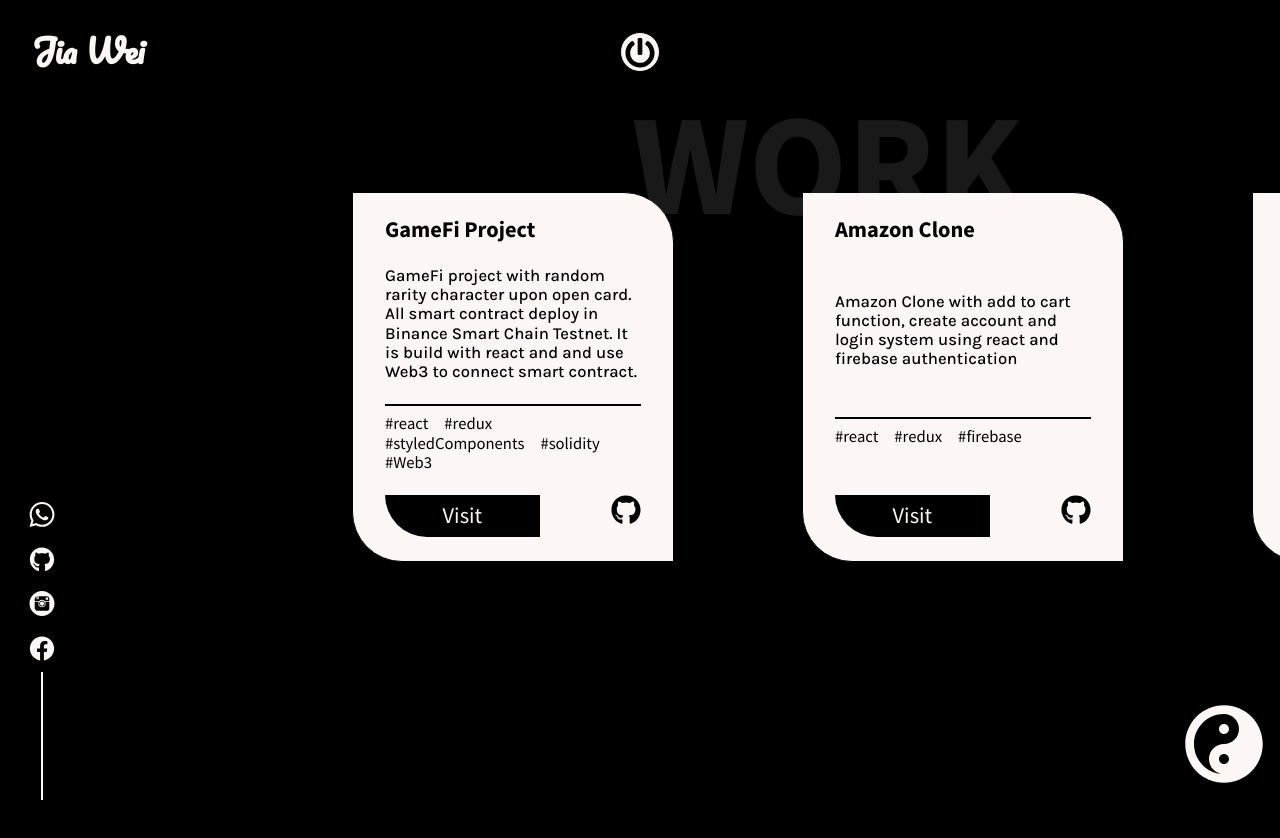
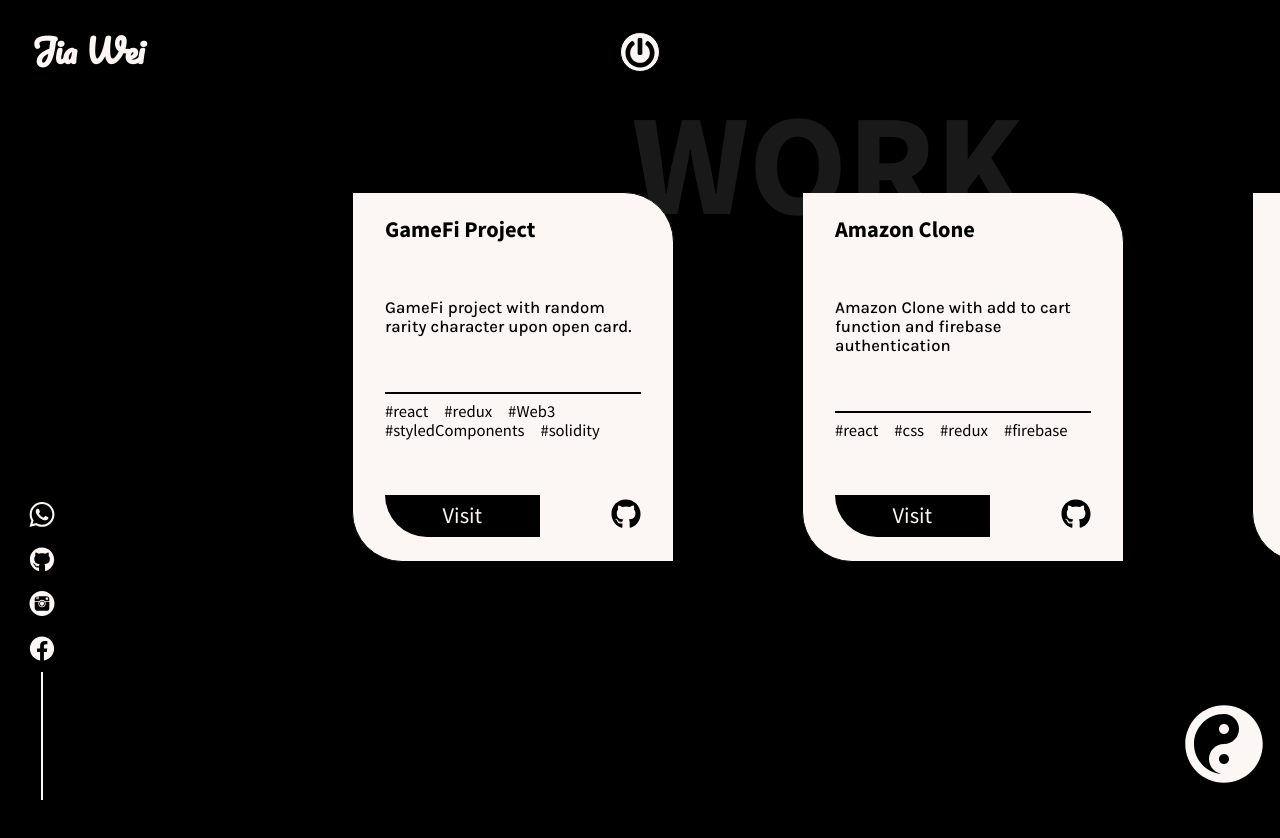
Before and after one commit to jia-wei-00/react-portfolio, a React (Create React App) app: page /work in a window 1280 px wide. Shown: the top 838 px of the page. Built offline with nearby package versions, Linux system fonts and the light colour scheme.

Commit message:
update work

```diff
--- a/src/components/AllSvgs.js
+++ b/src/components/AllSvgs.js
@@ -50,6 +50,25 @@
       <path
         fill={props.fill}
         d="M17.833 6.595v1.476a.43.43 0 0 1-.435.429h-1.465a.433.433 0 0 1-.434-.429V6.595c0-.237.195-.428.434-.428h1.465a.43.43 0 0 1 .435.428zM12 14.093c1.121 0 2.028-.908 2.028-2.029a2.028 2.028 0 1 0-4.056 0c0 1.121.907 2.029 2.028 2.029zM24 12c0 6.627-5.373 12-12 12S0 18.627 0 12 5.373 0 12 0s12 5.373 12 12zm-5-1.75h-3.953c.316.533.508 1.149.508 1.813a3.564 3.564 0 0 1-7.127 0c0-.665.191-1.281.509-1.813H5v5.996C5 17.767 6.27 19 7.791 19h8.454A2.755 2.755 0 0 0 19 16.246V10.25zm-7.009 4.559a2.748 2.748 0 0 0 2.745-2.746 2.74 2.74 0 0 0-1.614-2.5 2.732 2.732 0 0 0-2.94.437 2.739 2.739 0 0 0-.938 2.063 2.751 2.751 0 0 0 2.747 2.746zM19 7.754A2.755 2.755 0 0 0 16.245 5H9.083v2.917H8.5V5h-.583v2.917h-.584V5.045a2.786 2.786 0 0 0-.583.157v2.715h-.583V5.524A2.738 2.738 0 0 0 5 7.754v1.913h4.359a3.552 3.552 0 0 1 5.263 0H19V7.754z"
+      />
+    </svg>
+  );
+};
+
+export const Game = (props) => {
+  return (
+    <svg
+      aria-hidden="true"
+      data-prefix="ins"
+      data-icon="game"
+      className="prefix__svg-inline--fa prefix__fa-game"
+      xmlns="http://www.w3.org/2000/svg"
+      viewBox="0 0 24 24"
+      {...props}
+    >
+      <path
+        fill={props.fill}
+        d="M8 10.5c0 .827-.673 1.5-1.5 1.5s-1.5-.673-1.5-1.5.673-1.5 1.5-1.5 1.5.673 1.5 1.5zm16 6.216c0 1.587-.56 2.591-1.749 3.179-.143.071-.296.105-.449.105-.242 0-.482-.087-.672-.255l-3.109-2.745c-.558-.494-1.044-1.004-2.404-1.004h-7.233c-1.36 0-1.847.51-2.404 1.004l-3.11 2.745c-.188.168-.429.255-.672.255-.152 0-.307-.034-.449-.105-1.189-.588-1.749-1.592-1.749-3.178 0-2.062.945-5.461 2.681-9.857.822-2.083 2.292-2.86 3.695-2.86.656 0 1.298.17 1.853.456 2.424 1.249 5.17 1.223 7.544 0 .553-.286 1.195-.456 1.851-.456 1.403 0 2.874.777 3.696 2.86 1.735 4.395 2.68 7.794 2.68 9.856zm-15-6.216c0-1.381-1.119-2.5-2.5-2.5s-2.5 1.119-2.5 2.5 1.119 2.5 2.5 2.5 2.5-1.119 2.5-2.5zm4-2.5c0-.552-.447-1-1-1s-1 .448-1 1 .447 1 1 1 1-.448 1-1zm3.5 2.5c0-.415-.336-.75-.75-.75s-.75.335-.75.75.336.75.75.75.75-.335.75-.75zm1.75 1.75c0-.415-.336-.75-.75-.75s-.75.335-.75.75.336.75.75.75.75-.335.75-.75zm0-3.531c0-.415-.336-.75-.75-.75s-.75.335-.75.75.336.75.75.75.75-.336.75-.75zm1.734 1.781c0-.415-.336-.75-.75-.75s-.75.335-.75.75.336.75.75.75.75-.335.75-.75z"
       />
     </svg>
   );
--- a/src/components/Intro.js
+++ b/src/components/Intro.js
@@ -75,7 +75,7 @@
         <Text>
           <h1>Hi,</h1>
           <h3>I'm Jia Wei</h3>
-          <h6>I design and Code simple yet beautiful websites.</h6>
+          <h6>Frontend developer that create simple and beautiful website.</h6>
         </Text>
       </SubBox>
       <SubBox>
--- a/src/components/Main.js
+++ b/src/components/Main.js
@@ -165,7 +165,7 @@
             width={click ? 120 : 200}
             height={click ? 120 : 200}
             fill="currentColor"
-            color={click ? "white" : null}
+            // color={click ? "white" : null}
           />
           <span>click here</span>
         </Center>
--- a/src/components/WorkPage.js
+++ b/src/components/WorkPage.js
@@ -14,7 +14,7 @@
 
 const Box = styled.div`
   background-color: ${(props) => props.theme.body};
-  height: 400vh;
+  height: 610vh;
   position: relative;
   display: flex;
   align-items: center;
--- a/src/data/WorkData.js
+++ b/src/data/WorkData.js
@@ -2,9 +2,8 @@
   {
     id: 1,
     name: "GameFi Project",
-    description:
-      "GameFi project with random rarity character upon open card. All smart contract deploy in Binance Smart Chain Testnet. It is build with react and and use Web3 to connect smart contract.",
-    tags: ["react", "redux", "styledComponents", "solidity", "Web3"],
+    description: "GameFi project with random rarity character upon open card.",
+    tags: ["react", "redux", "Web3", "styledComponents", "solidity"],
 
     demo: "https://jia-wei-00.github.io/blockchain/",
     github: "https://github.com/jia-wei-00/blockchain/",
@@ -13,8 +12,8 @@
     id: 2,
     name: "Amazon Clone",
     description:
-      "Amazon Clone with add to cart function, create account and login system using react and firebase authentication",
-    tags: ["react", "redux", "firebase"],
+      "Amazon Clone with add to cart function and firebase authentication",
+    tags: ["react", "css", "redux", "firebase"],
 
     demo: "https://jia-wei-00.github.io/amazon-clone/",
     github: "https://github.com/jia-wei-00/amazon-clone/",
@@ -22,41 +21,85 @@
   {
     id: 3,
     name: "Group Chat App",
-    description:
-      "A group chat app using google authentication to login. Everyone can send messege inside.",
-    tags: ["react", "redux", "firebase"],
+    description: "A group chat app using firebase google authentication.",
+    tags: ["react", "redux", "firebase", "styledComponents"],
 
     demo: "https://jia-wei-00.github.io/group_chat_app/",
     github: "https://github.com/jia-wei-00/group_chat_app/",
   },
   {
     id: 4,
-    name: "Sidebar Menu",
-    description:
-      "A cool looking sidebar menu build using ReactJS and styledComponents.It has really smooth animations.",
-    tags: ["react", "styledComponents", "react-router"],
+    name: "Whatsapp Clone",
+    description: "Whatsapp clone using MERN stack.",
+    tags: ["react", "mongodb", "redux", "nodejs", "expressjs"],
 
-    demo: "https://react-sidebar.vercel.app/",
-    github: "https://github.com/codebucks27/react-sidebar",
+    demo: "https://jia-wei-00.github.io/whatsapp-mern/",
+    github: "https://github.com/jia-wei-00/whatsapp-mern/",
   },
   {
     id: 5,
-    name: "Todo App(React + Redux)",
+    name: "PHP Project",
     description:
-      "A todo app build using Redux-toolkit and framer-motion for smooth animations.",
-    tags: ["react", "redux", "framer-motion"],
+      "Create template to view member's specific details, update and delete template. Can download excel sheets for each template created.",
+    tags: ["PHP", "SQL", "Username:admin", "Password:admin"],
 
-    demo: "http://react-redux-todo-app-git-main-codebucks27.vercel.app/",
-    github: "https://github.com/codebucks27/React-Redux-Todo-App",
+    demo: "https://webproject1321.000webhostapp.com/index.php",
+    github: "https://github.com/jia-wei-00/PHP-project/",
   },
   {
     id: 6,
-    name: "Responsive Navigation Menu",
+    name: "Linkedin Clone",
     description:
-      "A reponsive navbar menu component in ReactJS with react-router functionalities. Built from scratch.",
-    tags: ["react", "react-router", "css"],
+      "Linkedin clone with firebase google authentication and post article function.",
+    tags: ["react", "redux", "firebase", "styledComponents"],
 
-    demo: "http://react-responsive-navbar-codebucks27.vercel.app/",
-    github: "https://github.com/codebucks27/React-responsive-navbar",
+    demo: "https://jia-wei-00.github.io/linkedin-clone/",
+    github: "https://github.com/jia-wei-00/linkedin-clone/",
+  },
+  {
+    id: 7,
+    name: "Tesla Clone",
+    description: "Tesla clone frontpage with menu using react and redux",
+    tags: ["react", "redux", "styledComponents"],
+
+    demo: "https://jia-wei-00.github.io/tesla-clone/",
+    github: "https://github.com/jia-wei-00/tesla-clone/",
+  },
+  {
+    id: 8,
+    name: "Portfolio 1",
+    description: "Portfolio 1 design",
+    tags: ["react", "styledComponents"],
+
+    demo: "https://jia-wei-00.github.io/portfolio-website/",
+    github: "https://github.com/jia-wei-00/portfolio-website/",
+  },
+  {
+    id: 9,
+    name: "Portfolio 2",
+    description: "Portfolio 2 design",
+    tags: ["react", "styledComponents"],
+
+    demo: "https://jia-wei-00.github.io/Web-Resume/",
+    github: "https://github.com/jia-wei-00/Web-Resume/",
+  },
+  {
+    id: 10,
+    name: "FYP Project",
+    description:
+      "University final year game project. To raise awareness of epidemiology.",
+    tags: ["unity", "c#"],
+
+    demo: "https://jia-wei-00.github.io/Web-Resume/#/tridemic",
+    preview: "https://jiawei01.itch.io/tridemic",
+  },
+  {
+    id: 11,
+    name: "Game Portfolio",
+    description: "A simple game portfolio created by unity.",
+    tags: ["unity", "c#"],
+
+    demo: "https://jiawei01.itch.io/portfolio",
+    preview: "https://jiawei01.itch.io/portfolio",
   },
 ];
--- a/src/subComponents/Card.js
+++ b/src/subComponents/Card.js
@@ -1,7 +1,7 @@
 import React from "react";
 import { NavLink } from "react-router-dom";
 import styled from "styled-components";
-import { Github } from "../components/AllSvgs";
+import { Github, Game } from "../components/AllSvgs";
 
 const Box = styled.li`
   width: 16rem;
@@ -53,6 +53,7 @@
 const Footer = styled.footer`
   display: flex;
   justify-content: space-between;
+  align-items: center;
 `;
 
 const Link = styled(NavLink)`
@@ -80,7 +81,7 @@
 `;
 
 const Card = (props) => {
-  const { id, name, description, tags, demo, github } = props.data;
+  const { id, name, description, tags, demo, github, preview } = props.data;
 
   return (
     <Box key={id}>
@@ -95,9 +96,15 @@
         <Link to={{ pathname: `${demo}` }} target="_blank">
           Visit
         </Link>
-        <Git to={{ pathname: `${demo}` }} target="_blank">
-          <Github width={30} height={30} />
-        </Git>
+        {github ? (
+          <Git to={{ pathname: `${github}` }} target="_blank">
+            <Github width={30} height={30} />
+          </Git>
+        ) : (
+          <Git to={{ pathname: `${preview}` }} target="_blank">
+            <Game width={30} height={30} />
+          </Git>
+        )}
       </Footer>
     </Box>
   );
```
